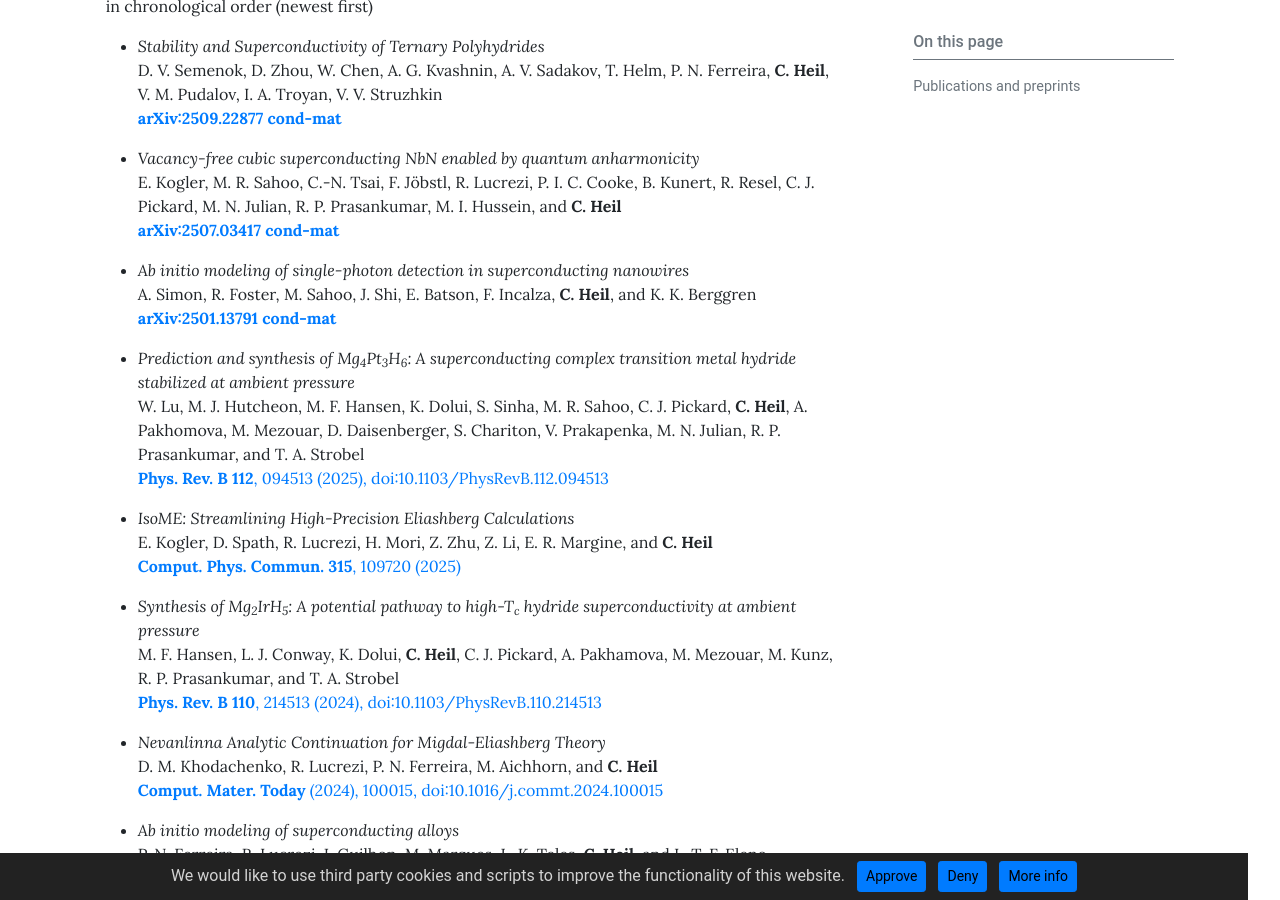
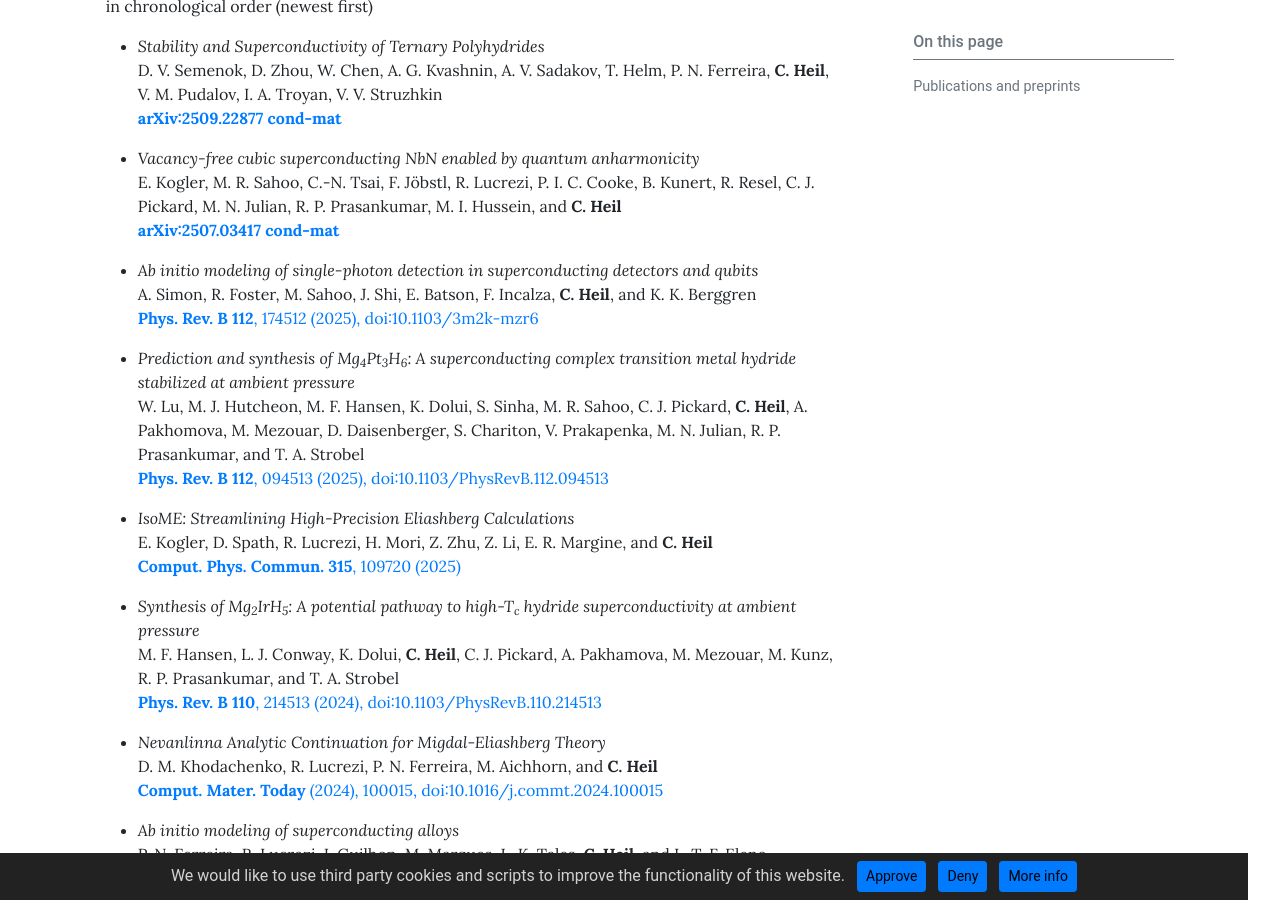
Before and after one commit to cheil/cheil.github.io, a Jekyll site: the page built from pages/research/publications.md, in a window 1280 px wide and 900 px high, scrolled down 544 px. Built offline with Jekyll 4.4.1, drawn with Linux system fonts in a browser that asks for light colours.

```diff
--- a/pages/research/publications.md
+++ b/pages/research/publications.md
@@ -26,9 +26,9 @@ D. V. Semenok, D. Zhou, W. Chen, A. G. Kvashnin, A. V. Sadakov, T. Helm, P. N. F
 E. Kogler, M. R. Sahoo, C.-N. Tsai, F. Jöbstl, R. Lucrezi, P. I. C. Cooke, B. Kunert, R. Resel, C. J. Pickard, M. N. Julian, R. P. Prasankumar, M. I. Hussein, and **C. Heil**\
 [**arXiv:2507.03417 cond-mat**](https://arxiv.org/abs/2507.03417)
 
-- *Ab initio modeling of single-photon detection in superconducting nanowires*\
+- *Ab initio modeling of single-photon detection in superconducting detectors and qubits*\
 A. Simon, R. Foster, M. Sahoo, J. Shi, E. Batson, F. Incalza, **C. Heil**, and K. K. Berggren\
-[**arXiv:2501.13791 cond-mat**](https://arxiv.org/abs/2501.13791)
+[**Phys. Rev. B 112**, 174512 (2025), doi:10.1103/3m2k-mzr6](https://journals.aps.org/prb/abstract/10.1103/3m2k-mzr6)
 
 - *Prediction and synthesis of Mg<sub>4</sub>Pt<sub>3</sub>H<sub>6</sub>: A superconducting complex transition metal hydride stabilized at ambient pressure*\
 W. Lu, M. J. Hutcheon, M. F. Hansen, K. Dolui, S. Sinha, M. R. Sahoo, C. J. Pickard, **C. Heil**, A. Pakhomova, M. Mezouar, D. Daisenberger, S. Chariton, V. Prakapenka, M. N. Julian, R. P. Prasankumar, and T. A. Strobel\
```
Also changed, not shown: _posts/2025-11-10-new-paper_SNSPD.md (added, +46 -0 lines).
